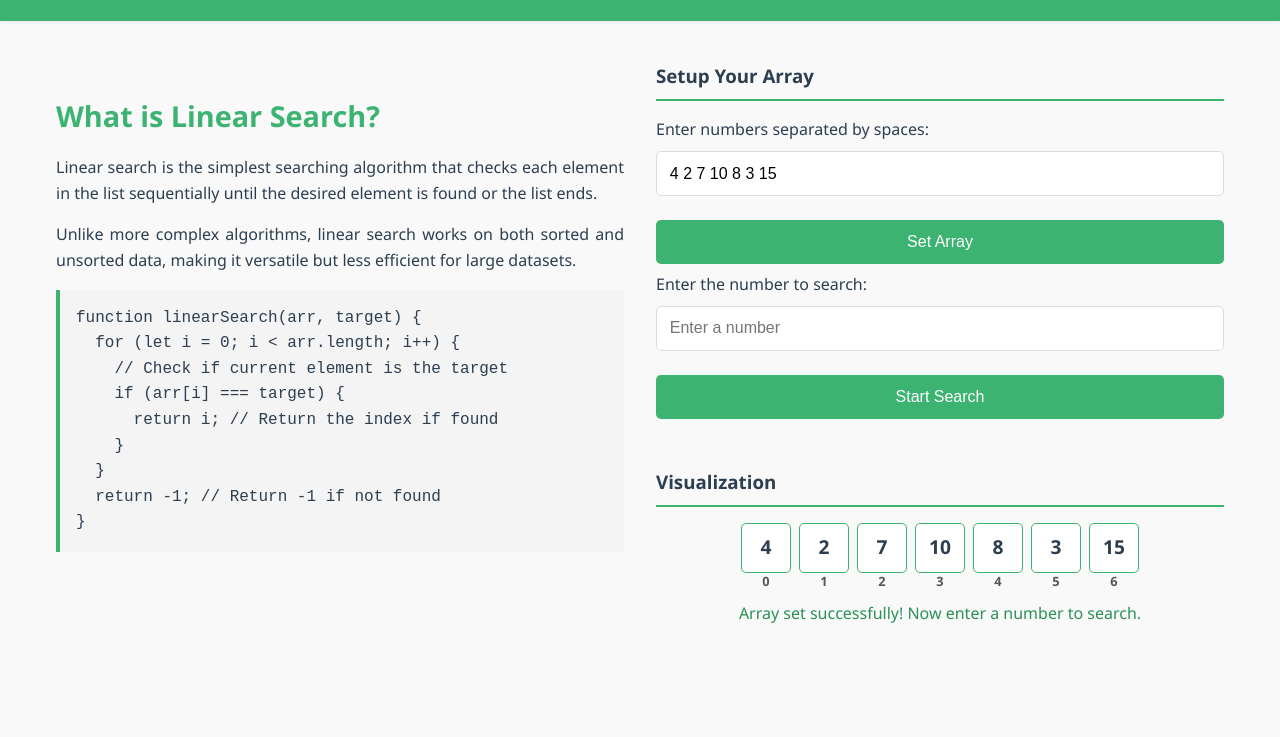
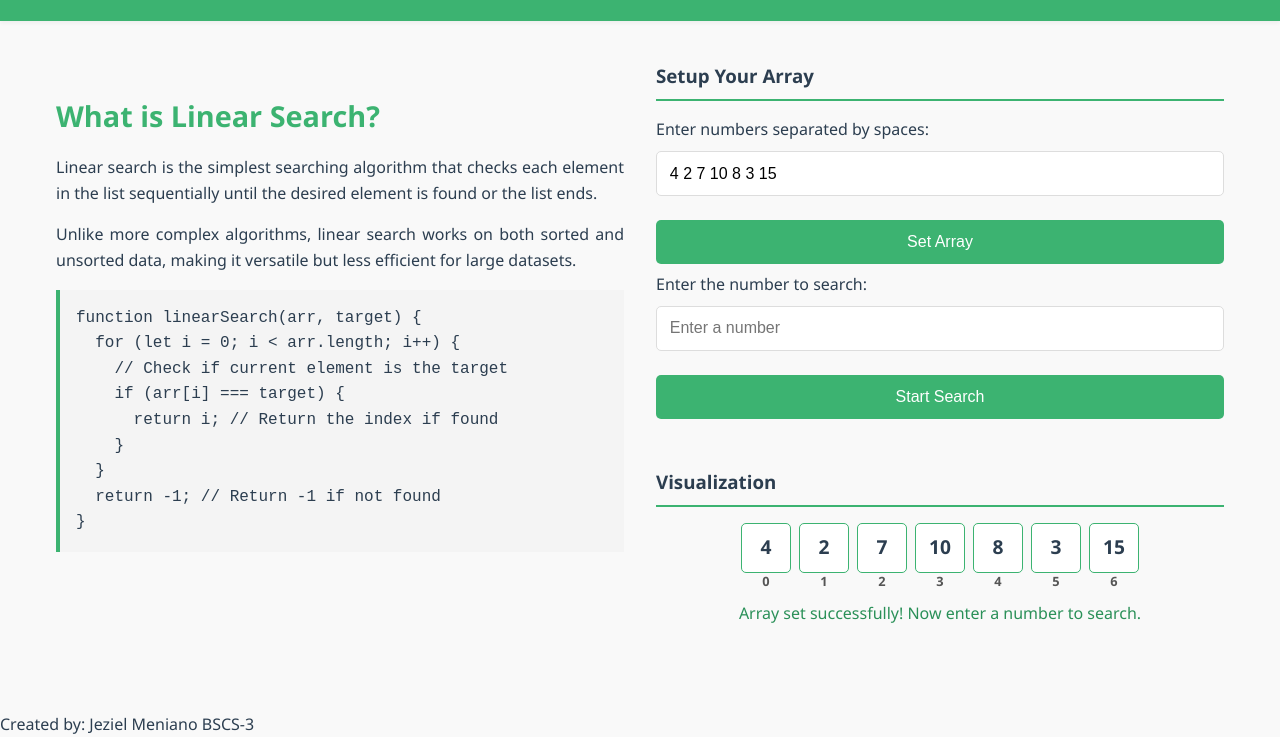
Before and after one commit to jezielmeniano/LinearSearch, a plain HTML site: page index.html in a window 1280 px wide. Shown: the part 78-815 px from the top of the page. Drawn offline with Linux system fonts and the light colour scheme.

Commit message:
Update index.html

```diff
--- a/index.html
+++ b/index.html
@@ -296,7 +296,9 @@
             </section>
         </div>
     </main>
-
+    <footer>
+        Created by: Jeziel Meniano BSCS-3
+    </footer>
     <script>
         // Variables
         let numbers = [];
```
